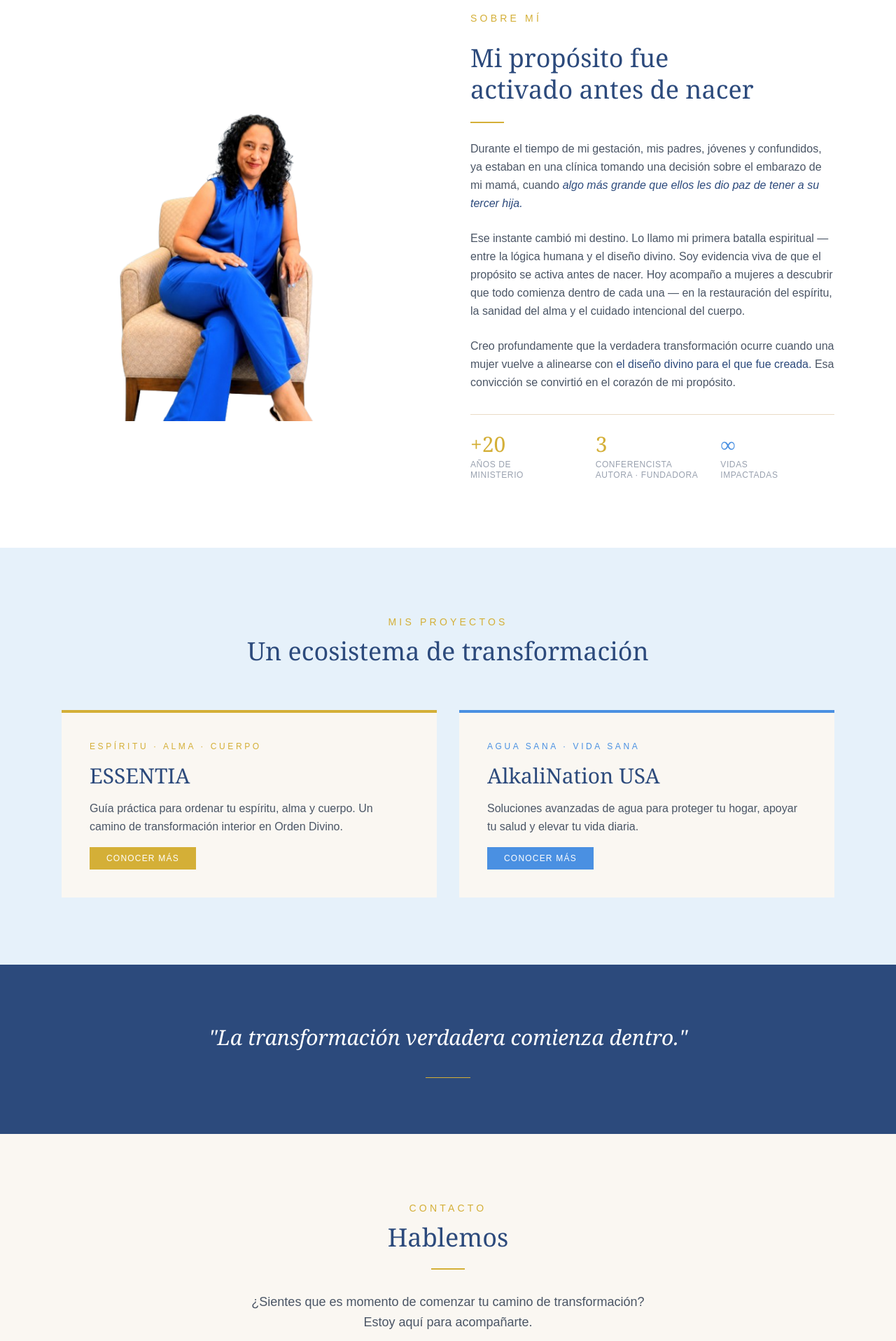
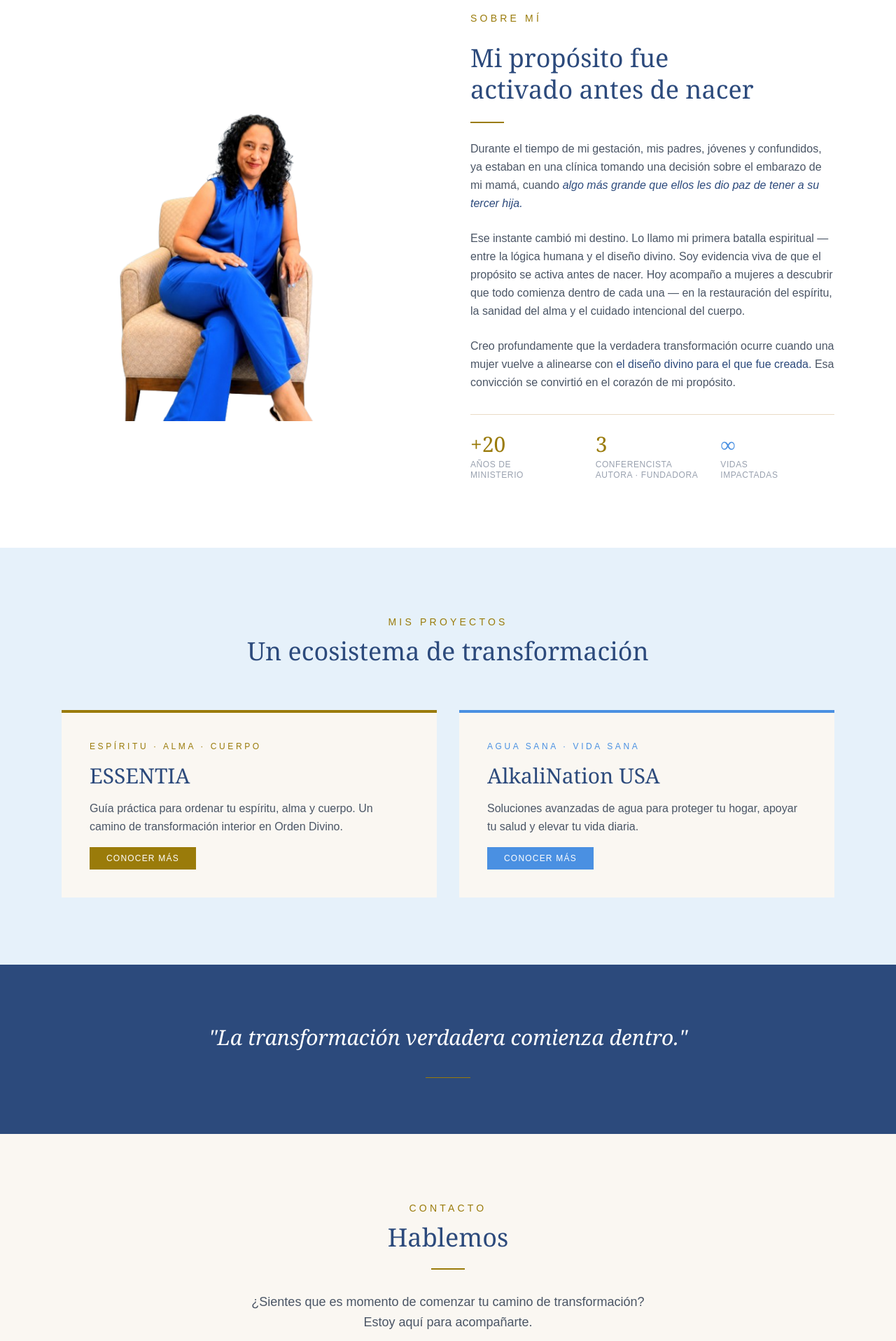
Before and after one commit to emprendersonarcreer/mayenlegacy, a Next.js app: page / in a window 1280 px wide. Shown: the part 880-2797 px from the top of the page at 70% size. Built offline with nearby package versions, Linux system fonts and the light colour scheme.

Commit message:
fix: improve gold text contrast on homepage

```diff
--- a/app/page.tsx
+++ b/app/page.tsx
@@ -14,7 +14,7 @@ export default function Home() {
 
           {/* TEXTO */}
           <div className="flex flex-col gap-6">
-            <p className="text-[#D4AF37] tracking-[0.3em] text-sm">ESPÍRITU · ALMA · CUERPO</p>
+            <p className="text-[#9A7B0A] tracking-[0.3em] text-sm">ESPÍRITU · ALMA · CUERPO</p>
             <h1 className="font-serif text-5xl md:text-6xl text-[#2C4A7C] leading-tight">
               Nasheli<br />Mayén
             </h1>
@@ -49,7 +49,7 @@ export default function Home() {
               />
             </div>
             {/* Detalle decorativo */}
-            <div className="absolute -bottom-4 -left-4 w-32 h-32 border-2 border-[#D4AF37] -z-10" />
+            <div className="absolute -bottom-4 -left-4 w-32 h-32 border-2 border-[#9A7B0A] -z-10" />
           </div>
 
         </div>
@@ -69,16 +69,16 @@ export default function Home() {
                 className="object-cover object-top"
               />
             </div>
-            <div className="absolute -top-4 -right-4 w-32 h-32 border-2 border-[#D4AF37] -z-10" />
+            <div className="absolute -top-4 -right-4 w-32 h-32 border-2 border-[#9A7B0A] -z-10" />
           </div>
 
           {/* TEXTO */}
           <div className="flex flex-col gap-6 order-1 md:order-2">
-            <p className="text-[#D4AF37] tracking-[0.3em] text-sm">SOBRE MÍ</p>
+            <p className="text-[#9A7B0A] tracking-[0.3em] text-sm">SOBRE MÍ</p>
             <h2 className="font-serif text-4xl text-[#2C4A7C] leading-tight">
               Mi propósito fue<br />activado antes de nacer
             </h2>
-            <div className="w-12 h-[2px] bg-[#D4AF37]" />
+            <div className="w-12 h-[2px] bg-[#9A7B0A]" />
             <p className="text-gray-600 leading-relaxed">
               Durante el tiempo de mi gestación, mis padres, jóvenes y confundidos, ya estaban en una clínica tomando una decisión sobre el embarazo de mi mamá, cuando{" "}
               <span className="italic text-[#2C4A7C] font-medium">algo más grande que ellos les dio paz de tener a su tercer hija.</span>
@@ -95,11 +95,11 @@ export default function Home() {
             {/* PILARES */}
             <div className="grid grid-cols-3 gap-4 mt-2 pt-6 border-t border-[#EADCC6]">
               <div className="flex flex-col gap-1">
-                <p className="font-serif text-3xl text-[#D4AF37]">+20</p>
+                <p className="font-serif text-3xl text-[#9A7B0A]">+20</p>
                 <p className="text-xs text-gray-400 tracking-wider leading-tight">AÑOS DE<br />MINISTERIO</p>
               </div>
               <div className="flex flex-col gap-1">
-                <p className="font-serif text-3xl text-[#D4AF37]">3</p>
+                <p className="font-serif text-3xl text-[#9A7B0A]">3</p>
                 <p className="text-xs text-gray-400 tracking-wider leading-tight">CONFERENCISTA<br />AUTORA · FUNDADORA</p>
               </div>
               <div className="flex flex-col gap-1">
@@ -115,22 +115,22 @@ export default function Home() {
       {/* SECCIÓN PROYECTOS */}
       <section id="proyectos" className="py-24 bg-[#E6F1FA]">
         <div className="max-w-6xl mx-auto px-6">
-          <p className="text-[#D4AF37] tracking-[0.3em] text-sm text-center mb-3">MIS PROYECTOS</p>
+          <p className="text-[#9A7B0A] tracking-[0.3em] text-sm text-center mb-3">MIS PROYECTOS</p>
           <h2 className="font-serif text-4xl text-[#2C4A7C] text-center mb-16">
             Un ecosistema de transformación
           </h2>
           <div className="grid grid-cols-1 md:grid-cols-2 gap-8">
 
             {/* ESSENTIA */}
-            <div className="bg-[#FAF7F2] p-10 flex flex-col gap-4 border-t-4 border-[#D4AF37]">
-              <p className="text-[#D4AF37] tracking-[0.3em] text-xs">ESPÍRITU · ALMA · CUERPO</p>
+            <div className="bg-[#FAF7F2] p-10 flex flex-col gap-4 border-t-4 border-[#9A7B0A]">
+              <p className="text-[#9A7B0A] tracking-[0.3em] text-xs">ESPÍRITU · ALMA · CUERPO</p>
               <h3 className="font-serif text-3xl text-[#2C4A7C]">ESSENTIA</h3>
               <p className="text-gray-600 leading-relaxed">
                 Guía práctica para ordenar tu espíritu, alma y cuerpo.
                 Un camino de transformación interior en Orden Divino.
               </p>
               <a href="/essentia"
-                className="inline-block bg-[#D4AF37] text-white text-xs tracking-widest px-6 py-2 w-fit hover:bg-[#b8962e] transition-colors">
+                className="inline-block bg-[#9A7B0A] text-white text-xs tracking-widest px-6 py-2 w-fit hover:bg-[#b8962e] transition-colors">
                 CONOCER MÁS
               </a>
             </div>
@@ -159,18 +159,18 @@ export default function Home() {
           <p className="font-serif text-2xl md:text-3xl text-white leading-relaxed italic">
             "La transformación verdadera comienza dentro."
           </p>
-          <div className="w-16 h-[1px] bg-[#D4AF37] mx-auto mt-8" />
+          <div className="w-16 h-[1px] bg-[#9A7B0A] mx-auto mt-8" />
         </div>
       </section>
 
       {/* CONTACTO */}
       <section id="contacto" className="py-24 bg-[#FAF7F2]">
         <div className="max-w-3xl mx-auto px-6 text-center">
-          <p className="text-[#D4AF37] tracking-[0.3em] text-sm mb-3">CONTACTO</p>
+          <p className="text-[#9A7B0A] tracking-[0.3em] text-sm mb-3">CONTACTO</p>
           <h2 className="font-serif text-4xl text-[#2C4A7C] mb-6">
             Hablemos
           </h2>
-          <div className="w-12 h-[2px] bg-[#D4AF37] mx-auto mb-8" />
+          <div className="w-12 h-[2px] bg-[#9A7B0A] mx-auto mb-8" />
           <p className="text-gray-600 text-lg leading-relaxed mb-12">
             ¿Sientes que es momento de comenzar tu camino de transformación?<br />
             Estoy aquí para acompañarte.
@@ -214,7 +214,7 @@ export default function Home() {
               href="https://www.instagram.com/nasheli_mayen_essentia"
               target="_blank"
               rel="noopener noreferrer"
-              className="text-gray-400 hover:text-[#D4AF37] transition-colors"
+              className="text-gray-400 hover:text-[#9A7B0A] transition-colors"
               aria-label="Instagram"
             >
               <svg xmlns="http://www.w3.org/2000/svg" width="20" height="20" fill="currentColor" viewBox="0 0 16 16">
```
